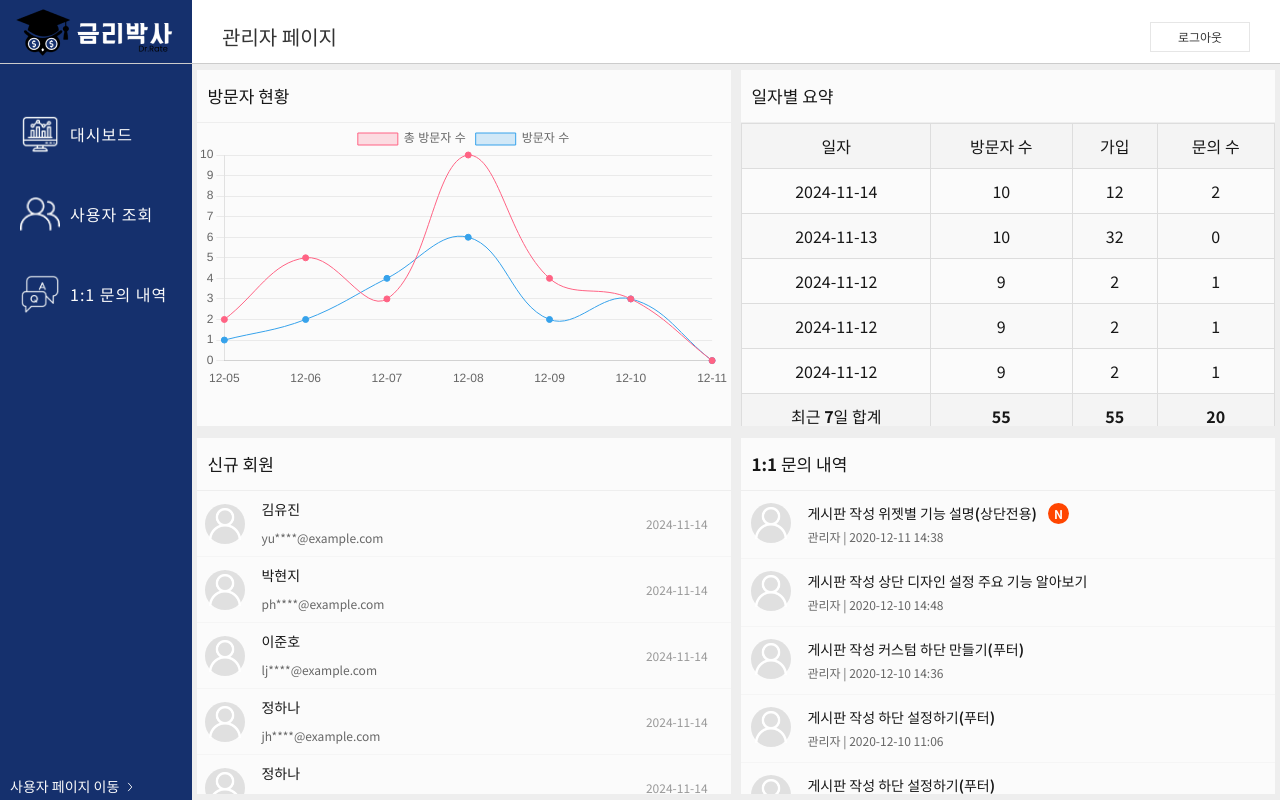
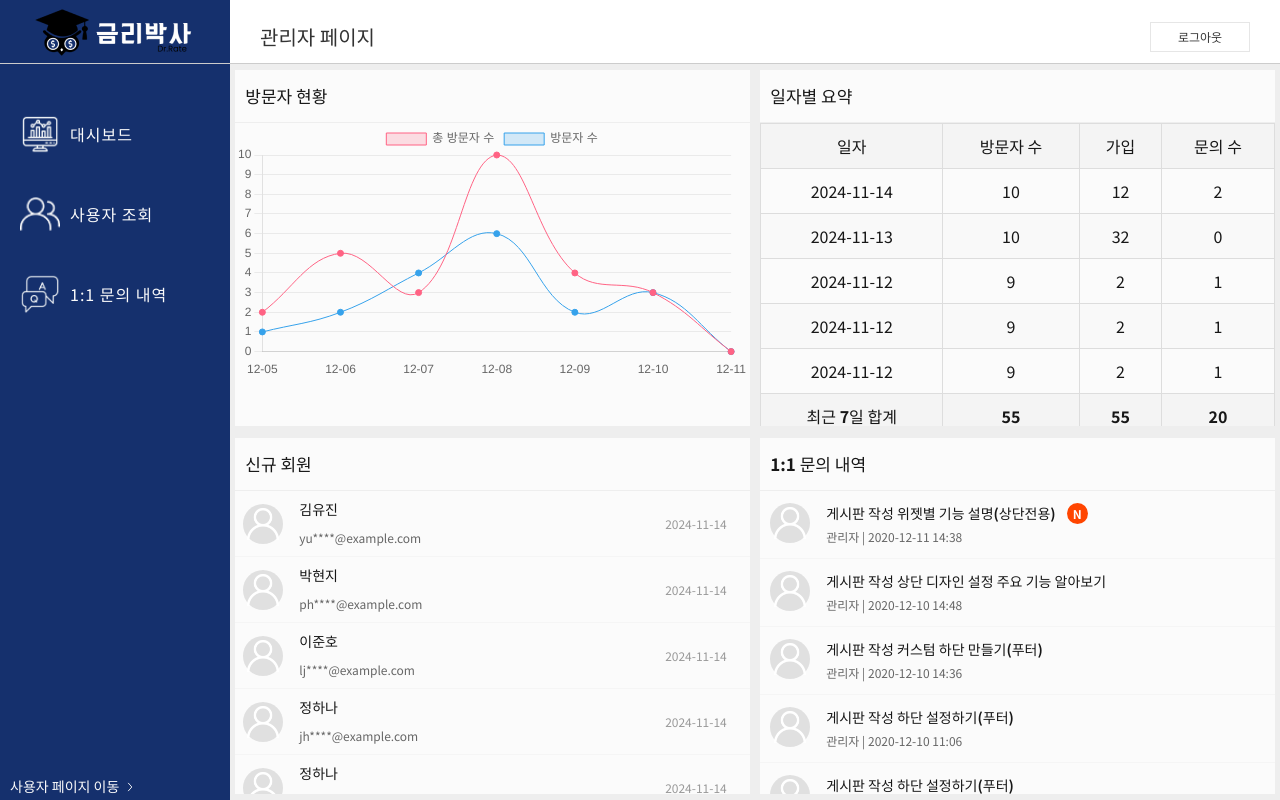
Before and after one commit to p3chaeyeon/Dr.Rate-Frontend, a React (Vite) app: page /admin in a window 1280 px wide. Built offline with nearby package versions, Linux system fonts and the light colour scheme; no server answers; a web font is replaced by a local one.

Commit message:
design : AdminSideNav 가로 길이 조정

```diff
--- a/src/index.css
+++ b/src/index.css
@@ -76,8 +76,8 @@ div.adminPage {
 }
 
 .adminPage .left {
-  width: 15%;
-  max-width: 210px;
+  width: 18%;
+  max-width: 230px;
   height: 100%;
 }
 
```
